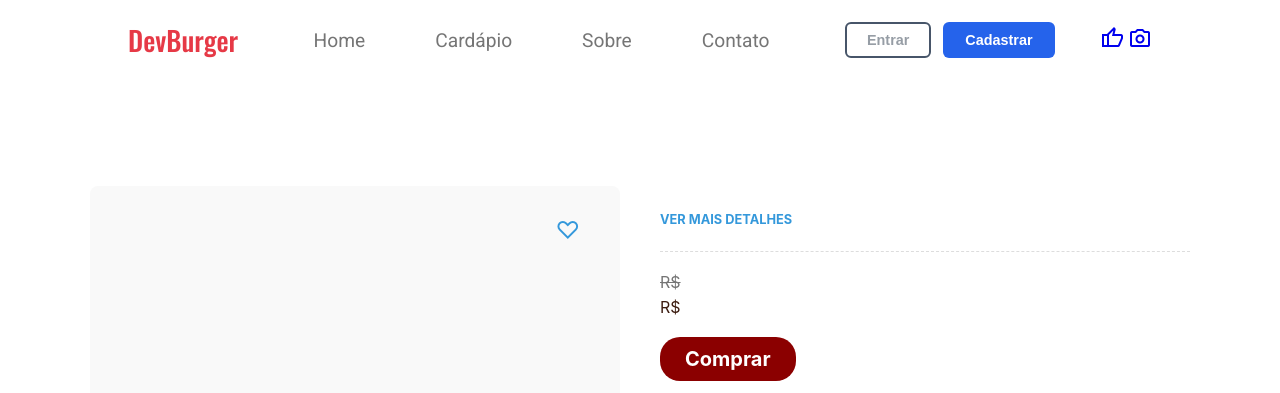
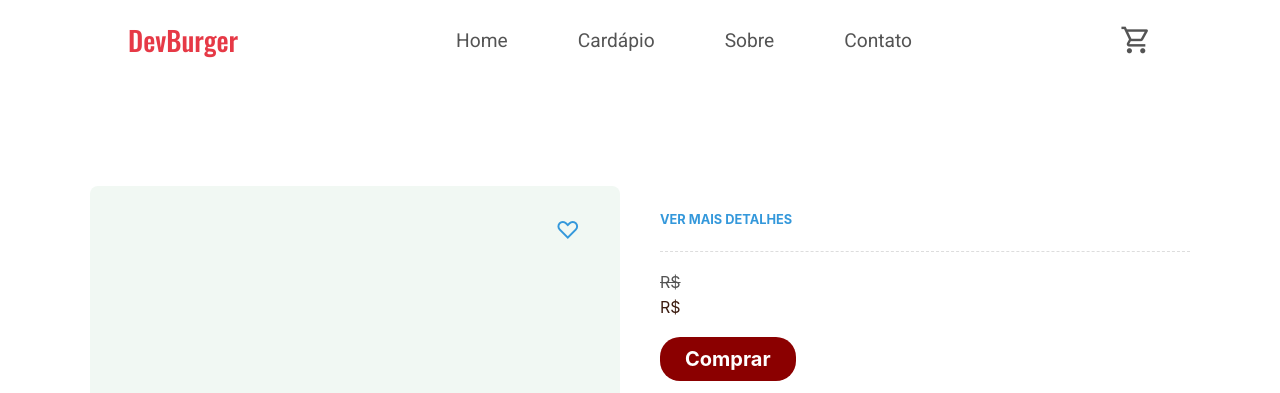
Before and after one commit to Camila-A-Silva/devburger, a Flask app: page /produto/1 in a window 1280 px wide. Shown: the top 393 px of the page. Run offline with Flask 3, Linux system fonts and the light colour scheme; data that the repository does not hold is empty.

Commit message:
COMITY: Fiz o await

```diff
--- a/app.py
+++ b/app.py
@@ -16,6 +16,10 @@ def pg_produto(codigo):
     prod = recup_produto(codigo)
     return render_template("produto.html", prod = prod)
 
+@app.route("/cadastro")
+def pg_cadastro():
+    return render_template("cadastro.html")
+
 @app.route("/cadastrar_usuario", methods=["POST"])
 def cadastro():
     usuario = request.form.get("usuario")
@@ -27,10 +31,17 @@ def cadastro():
 
     return redirect("/")
 
-@app.route("/cadastro_login")
-def cadastro_login():
-    return render_template("cadastro.html")
 
+@app.route("/logar/usuario", methods=["POST"])
+def logar_usuario():
+    usuario = request.form.get("usuario")
+    senha = request.form.get("senha")
+    resultado = Usuario.logar(usuario, senha)
+
+    if not resultado:
+        session ["usuario_logado"] = resultado
+
+    return redirect("/")
 
 
 
--- a/model/produto.py
+++ b/model/produto.py
@@ -2,7 +2,7 @@ from database.conexao import conectar
 
 def recuperar_produtos():
     conexao, cursor = conectar()
-    cursor.execute("SELECT codigo, produtos, descricao, destaque, preco, url_imagem, disponibilidade from produto")
+    cursor.execute("SELECT codigo, produtos, descricao, destaque, preco_ori, preco, url_imagem, disponibilidade from produto")
 
     produto = cursor.fetchall()
     conexao.close()
@@ -19,7 +19,7 @@ def recuperar_produtos_destaque():
 
 def recup_produto(codigo:int):
     conexao, cursor = conectar()
-    cursor.execute("SELECT codigo, produtos, descricao, destaque, preco, url_imagem, disponibilidade from produto WHERE codigo = %s",[codigo])
+    cursor.execute("SELECT codigo, produtos, descricao, destaque, preco_ori, preco, url_imagem, disponibilidade from produto WHERE codigo = %s",[codigo])
 
     produto = cursor.fetchone()
     conexao.close()
--- /dev/null
+++ b/static/js/carrinho.js
@@ -0,0 +1,38 @@
+ async function mostrarCarrinho() {
+    const resposta = await fetch("http://10.110.134.2:8080/api/get/carrinho")
+
+    if (!resposta.ok) {
+        alert("ERRO AO CARREGAR CARRINHO!")
+    }
+    else{
+        const dados = await resposta.json()
+
+        const carrinho = document.querySelector(".cart__items")
+
+        carrinho.innerHTML = "";
+
+        let total = 0
+
+        for (let dado of dados){
+
+            total = total + dado.preco
+
+            let linha = `<div class="cart__item" style="display: flex; align-items: center; gap: 10px; margin-bottom: 15px; border-bottom: 1px solid #eee; padding-bottom: 10px;">
+
+                        <img src="${dado.imagem}" style="width: 60px; height: 60px; border-radius: 8px; object-fit: cover;">
+
+                        <div class="cart__item-info">
+                            <p style="margin: 0; font-weight: bold;">🍔 ${dado.nome}</p>
+                            <p style="margin: 0; color: #555;">R$ ${dado.preco}</p>
+                        </div>
+
+                        </div>`
+
+            carrinho.innerHTML += linha
+        }
+        document.querySelector(".cart__total").textContent = "Total: R$ " + total
+    };
+
+};
+
+mostrarCarrinho()
--- a/static/src/css/main.css
+++ b/static/src/css/main.css
@@ -39,6 +39,101 @@
     display: none;
 }
 
+.header__cart-btn {
+    background: none;
+    border: none;
+    cursor: pointer;
+    color: var(--text-gray); /* Ou a cor que preferir */
+    display: flex;
+    align-items: center;
+    transition: transform 0.2s;
+}
+
+.header__cart-btn:hover {
+    transform: scale(1.1);
+    color: var(--primary-red);
+}
+
+.header__cart-btn span {
+    font-size: 2rem; /* Ajuste o tamanho do ícone aqui */
+}
+
+/* ASIDE CARRINHO */
+    .cart {
+        position: fixed;
+        top: 0;
+        right: -400px;
+        width: 350px;
+        height: 100vh;
+        background: #f7f7f7;
+        color: white;
+        box-shadow: -5px 0 15px rgba(0,0,0,0.3);
+        transition: right 0.3s ease;
+        display: flex;
+        flex-direction: column;
+        z-index: 999;
+    }
+
+    .cart.active {
+        right: 0;
+    }
+
+    .cart__header {
+        padding: 20px;
+        font-size: 22px;
+        border-bottom: 1px solid #333;
+        display: flex;
+        justify-content: space-between;
+    }
+
+    .cart__items {
+        flex: 1;
+        overflow-y: auto;
+        padding: 20px;
+    }
+
+    .cart__item {
+        margin-bottom: 15px;
+        border-bottom: 1px solid #333;
+        padding-bottom: 10px;
+        color: black;
+    }
+
+    .cart__footer {
+        padding: 20px;
+        border-top: 1px solid #333;
+    }
+
+    .cart__total {
+        font-size: 18px;
+        margin-bottom: 15px;
+    }
+
+    .cart__btn {
+        width: 100%;
+        padding: 12px;
+        background: red;
+        border: none;
+        color: white;
+        font-weight: bold;
+        cursor: pointer;
+        border-radius: 8px;
+    }
+
+    /* BOTÃO FLUTUANTE */
+    .cart-toggle {
+        position: fixed;
+        bottom: 30px;
+        right: 30px;
+        background: red;
+        color: white;
+        border: none;
+        padding: 15px;
+        border-radius: 50%;
+        font-size: 20px;
+        cursor: pointer;
+        z-index: 1000;
+    }
 
 
 /* BANNER- Cauã Gustavo */
@@ -99,9 +194,6 @@
     padding-bottom: 50px;
 
 }
-
-
-
 
 .categories__title{
 
--- a/templates/cadastro.html
+++ b/templates/cadastro.html
@@ -18,6 +18,7 @@
         <input id="senha" name="senha" type="password">
 
         <br>
+
         <button class="botao" type="submit">CADASTRAR</button>
     </form>
     </div>
--- a/templates/index.html
+++ b/templates/index.html
@@ -1,6 +1,8 @@
 {% extends "layout.html" %}
 
 {% block conteudo %}
+
+
 <!-- Banner -->
     <section class="banner">
       <div class="banner__content">
@@ -54,8 +56,9 @@
               <p class="card__description">
                 {{ produto.descricao }}
               </p>
-              <div class="card__footer">
+              <div class="card__footer" style="gap: 10px;">
                 <span class="card__price">R$ {{ produto.preco }}</span>
+                <button style="border: none; border-radius: 25px; font-size: 1rem; padding: 1px 10px; background-color: green; color: white;"><span class="material-symbols-outlined">shopping_cart</span></button>
                 <a href="/produto/{{produto.codigo}}">
                     <button style="border: none; border-radius: 25px; font-size: 1rem; padding: 5px 20px; background-color: orange;" >Comprar</button>
                 </a>
--- a/templates/layout.html
+++ b/templates/layout.html
@@ -16,20 +16,34 @@
       href="https://fonts.googleapis.com/css2?family=Material+Symbols+Outlined:opsz,wght,FILL,GRAD@24,400,0,0"
     />
 
+    <link rel="stylesheet"
+          href="https://fonts.googleapis.com/css2?family=Material+Symbols+Outlined:opsz,wght,FILL,GRAD@24,400,0,0&icon_names=add_shopping_cart" />
+
+    <link rel="stylesheet"
+          href="https://fonts.googleapis.com/css2?family=Material+Symbols+Outlined:opsz,wght,FILL,GRAD@20..48,100..700,0..1,-50..200&icon_names=shopping_cart" />
+
+
+
+
 <!-- Incluir os links para CSS (pode ter mais arquivos ou arquivos com nomes diferentes) -->
+
+    {% block css_adicional %}
+    {% endblock %}
 
     <link rel="stylesheet" href="{{ url_for('static', filename = 'src/css/reset.css') }}" />
     <link rel="stylesheet" href="{{ url_for('static', filename = 'src/css/variables.css') }}" />
     <link rel="stylesheet" href="{{ url_for('static', filename = 'src/css/main.css') }}" />
     <link rel="stylesheet" href="{{ url_for('static', filename = 'src/css/media.css') }}" />
-    {% block css_adicional %}
-    {% endblock %}
+
+
+
   </head>
   <body>
 
   <!-- Header e Navbar -->
     <header class="header">
       <div class="header__container">
+
         <a href="#" class="header__logo">DevBurger</a>
 
         <nav class="header__nav">
@@ -49,23 +63,10 @@
           </ul>
         </nav>
 
-        <div class="header__auth">
-          <button class="btn btn--secondary">Entrar</button>
-          <button class="btn btn--primary">Cadastrar</button>
-      </div>
+        <button class="header__cart-btn" onclick="toggleCart()">
+          <span class="material-symbols-outlined">shopping_cart</span>
+        </button>
 
-        <div class="header__social">
-          <a href="#" class="header__icon"
-            ><span class="material-symbols-outlined">thumb_up</span></a
-          >
-          <a href="#" class="header__icon"
-            ><span class="material-symbols-outlined">photo_camera</span></a
-          >
-        </div>
-
-        <button class="header__toggle">
-          <span class="material-symbols-outlined">menu</span>
-        </button>
       </div>
     </header>
 
@@ -79,5 +80,37 @@
         DevBurger © 2025. Todos os direitos reservados.
       </p>
     </footer>
+
+    <aside class="cart" id="cart">
+
+      <div class="cart__header">
+        <strong style="color: black;">Seu Carrinho</strong>
+        <span onclick="toggleCart()" style="cursor:pointer; color: black;">✖</span>
+      </div>
+
+      <div class="cart__items" id="cart-items">
+
+      </div>
+
+      <div class="cart__footer">
+        <div class="cart__total" style="color: black;">
+          <strong style="color: black;" id="cart-total">Total:</strong>R$ 37,00
+        </div>
+
+        <button class="cart__btn">
+          Finalizar Pedido
+        </button>
+      </div>
+
+    </aside>
+
+    <script>
+      function toggleCart() {
+          const cart = document.getElementById("cart");
+          cart.classList.toggle("active");
+      }
+    </script>
+    <script src="static/js/carrinho.js"></script>
+
   </body>
 </html>
```
Also changed, not shown: migrate/db_hamburguer.sql (+7 -0 lines), model/usuario.py (+5 -5 lines).
